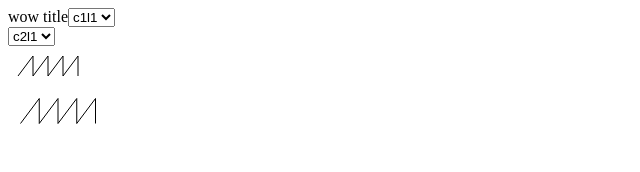
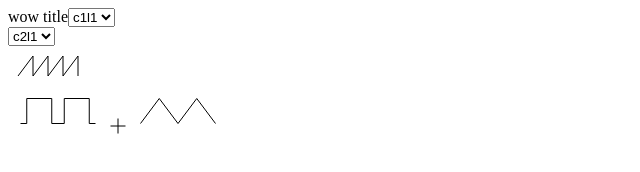
Before and after one commit to avoltz/mkMIDI, a plain HTML site: page model-demo.html in a window 1280 px wide. Shown: the whole page, without its empty margins (0-640 px from the left). Drawn offline with Linux system fonts and the light colour scheme.

Commit message:
show group, sq, and tri buttons in model demo

```diff
--- a/model-demo.html
+++ b/model-demo.html
@@ -32,7 +32,16 @@ var my_synth = {
           'name' : 'subsection 1',
           'widgets' : [
             {
-              'type' : 'saw_btn',
+              'type' : 'sq_btn',
+              'height' : 50,
+              'width' : 100
+            },
+            {
+              'type' : 'grp_btn',
+              'size' : 20
+            },
+            {
+              'type' : 'tri_btn',
               'height' : 50,
               'width' : 100
             }
```
